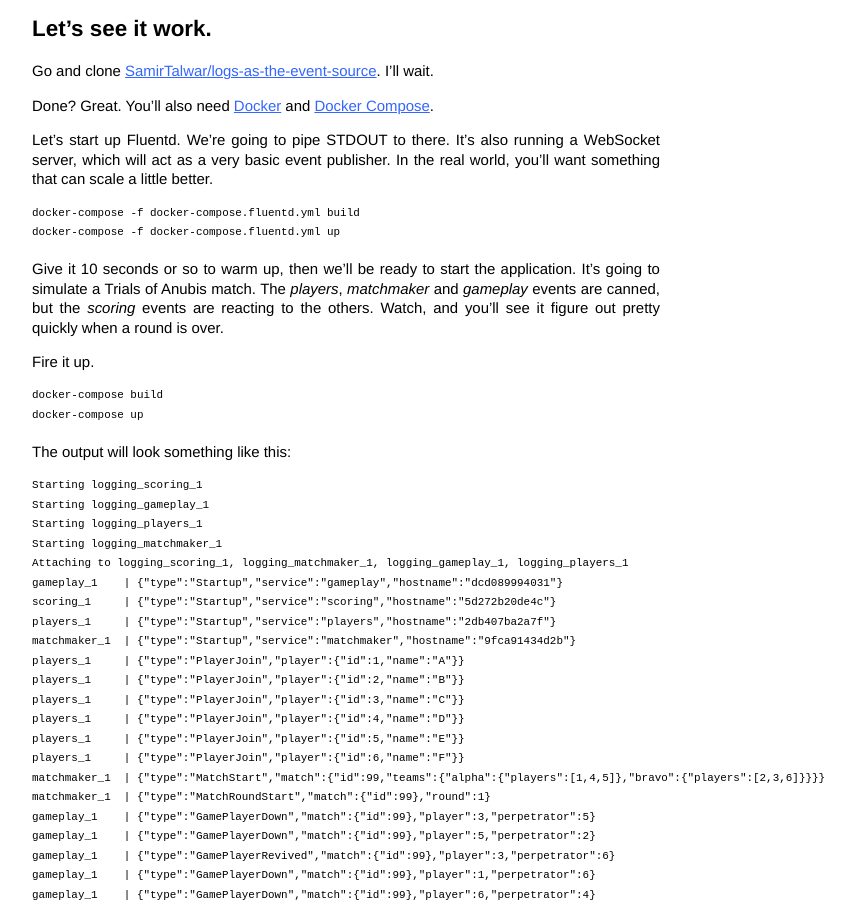
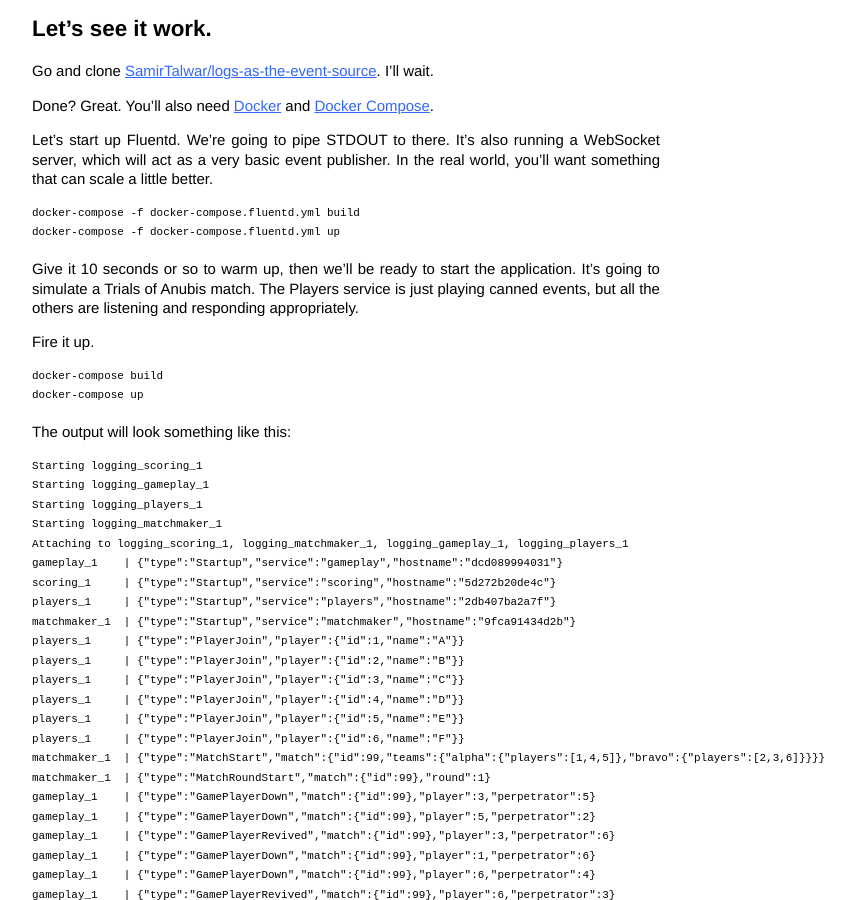
Before and after one commit to SamirTalwar/talks, a Jekyll site: the page built from staying-lean-with-application-logs.md, in a window 1280 px wide and 900 px high, scrolled down 4524 px. Shown: the whole window, without its empty margins (294-1149 px from the left). Built offline with Jekyll 4.4.1, drawn with Linux system fonts in a browser that asks for light colours; nearby versions of some CDN libraries; comment, search, counter and statistics services are not loaded.

Commit message:
Only the Players service is canned now.

````diff
--- a/staying-lean-with-application-logs.md
+++ b/staying-lean-with-application-logs.md
@@ -111,7 +111,7 @@ docker-compose -f docker-compose.fluentd.yml build
 docker-compose -f docker-compose.fluentd.yml up
 ```
 
-Give it 10 seconds or so to warm up, then we'll be ready to start the application. It's going to simulate a Trials of Anubis match. The *players*, *matchmaker* and *gameplay* events are canned, but the *scoring* events are reacting to the others. Watch, and you'll see it figure out pretty quickly when a round is over.
+Give it 10 seconds or so to warm up, then we'll be ready to start the application. It's going to simulate a Trials of Anubis match. The Players service is just playing canned events, but all the others are listening and responding appropriately.
 
 Fire it up.
 
````
